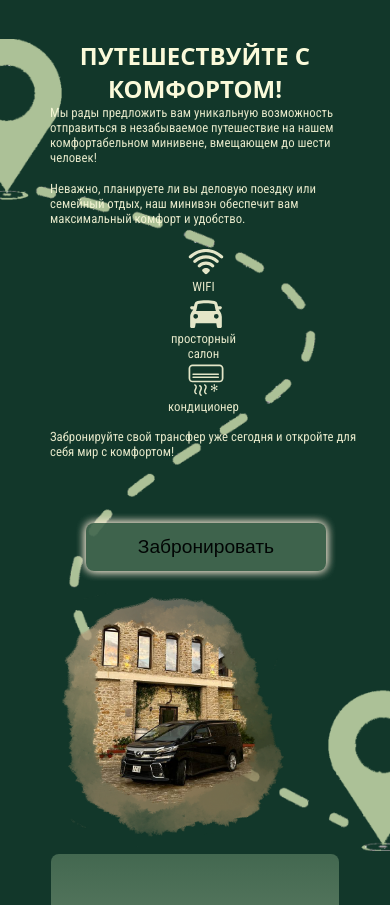
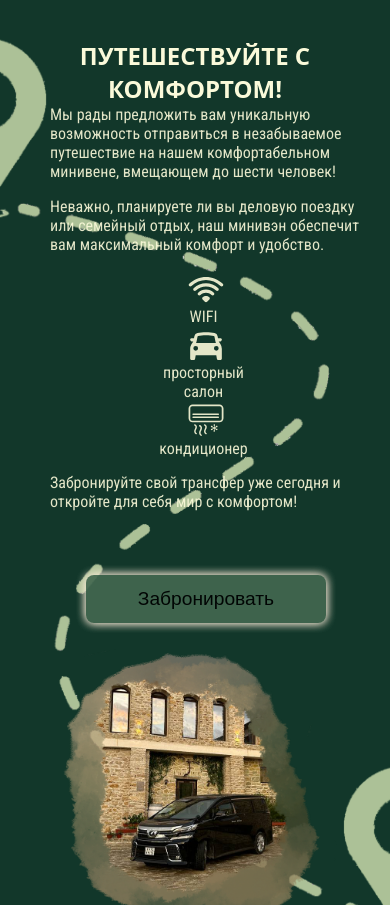
Before and after one commit to upmol/HappyTrail, a plain HTML site: page index.html in a window 390 px wide. Shown: the part 1605-2510 px from the top of the page. Drawn offline with Linux system fonts and the light colour scheme; a web font is replaced by a local one.

Commit message:
Change text and width

```diff
--- a/css/_mobile.scss
+++ b/css/_mobile.scss
@@ -64,7 +64,7 @@
       width: 100vw;
       .txt-area-about-car{
         width: 80%;
-        font-size: 0.8rem;
+        font-size: 1rem;
         text-align: center;
         display: flex;
         flex-direction: column;
@@ -79,7 +79,7 @@
         }
       }
     img{
-      width: 250px;
+      width: 18rem;
     }
   }
 }
@@ -89,7 +89,7 @@
     width: 95%;
   }
   .form{
-    width: 18rem;
+    width: 19rem;
   }
   .input{
     width: 15rem;
```
Also changed, not shown: css/style.css, 1 other file.
